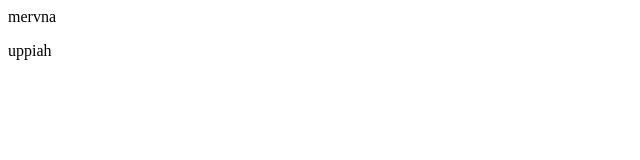
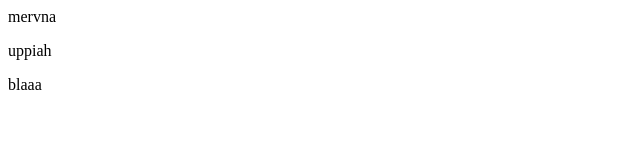
Before and after one commit to mervna/tutorial.github.io, a plain HTML site: page index.html in a window 1280 px wide. Shown: the full height of the page, 0-640 px from the left. Drawn offline with Linux system fonts and the light colour scheme.

Commit message:
changes
changessss

```diff
--- a/index.html
+++ b/index.html
@@ -7,6 +7,7 @@
 	<body>
 	<p> mervna </p>
 	<p> uppiah </p>
+	<p>blaaa </p>
 	</body>
 
 </html>
```
